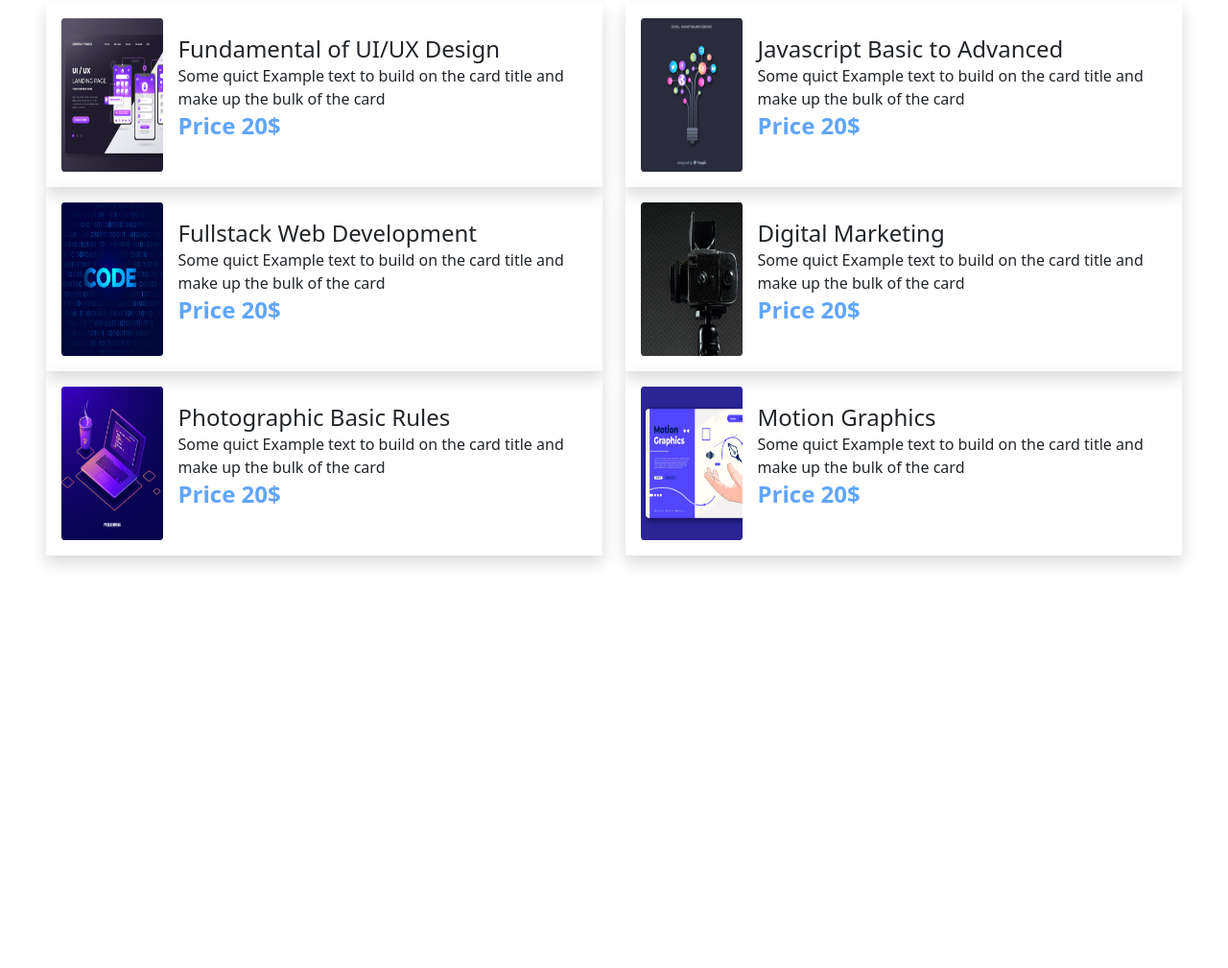
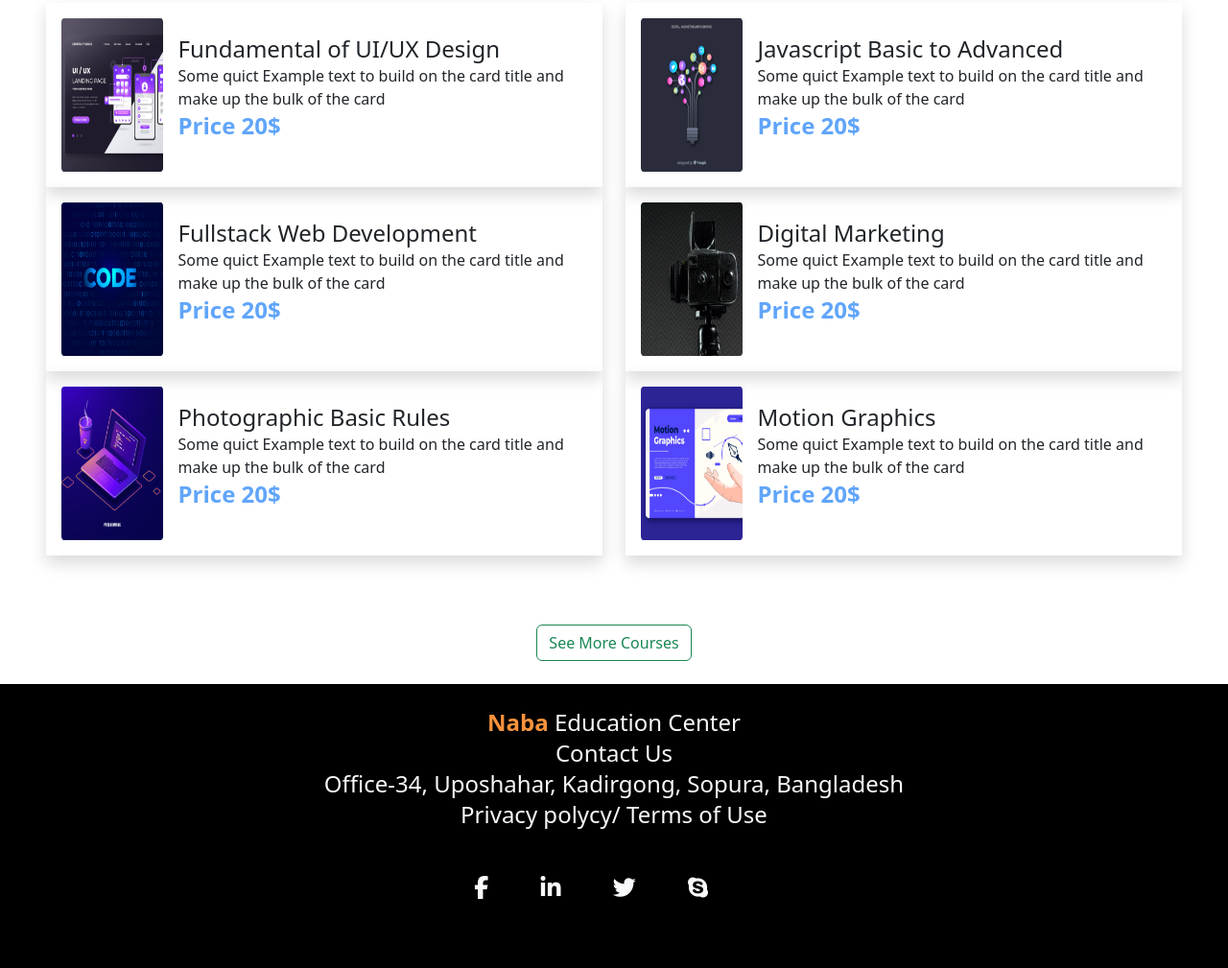
Before and after one commit to gitafjal/naba-edu-center, a plain HTML site: page index.html in a window 1280 px wide. Shown: the part 1231-2240 px from the top of the page at 96% size. Before the commit the page ends 1858 px from the top, so only its background shows below. Drawn offline with nearby package versions, Linux system fonts and the light colour scheme.

Commit message:
added footer medium stage

```diff
--- a/index.html
+++ b/index.html
@@ -8,6 +8,9 @@
     <link href="https://cdn.jsdelivr.net/npm/bootstrap@5.2.0/dist/css/bootstrap.min.css" rel="stylesheet"
         integrity="sha384-gH2yIJqKdNHPEq0n4Mqa/HGKIhSkIHeL5AyhkYV8i59U5AR6csBvApHHNl/vI1Bx" crossorigin="anonymous">
     <script src="https://cdn.tailwindcss.com"></script>
+    <script src="https://kit.fontawesome.com/7304ebd67b.js" crossorigin="anonymous"></script>
+    <script src="https://kit.fontawesome.com/7304ebd67b.js" crossorigin="anonymous"></script>
+
 </head>
 
 <body>
@@ -191,7 +194,33 @@
     </div>
 
 
+    <div class=" p-4 text-center ">
+        <button type="button" class="btn btn-outline-success"> See More Courses</button>
 
+    </div>
+
+
+
+
+    <footer class="p-4 text-center text-light bg-black">
+
+        <h1 class="text-2xl"> <span class=" font-bold text-orange-400">Naba</span> Education Center</h1>
+
+        <div class="text-2xl">
+            <ul>
+                <li><a href="">Contact Us <br> Office-34, Uposhahar, Kadirgong, Sopura, Bangladesh <br>
+                        Privacy polycy/ Terms of Use </a></li>
+            </ul>
+
+            <a href=""><i class="fa-brands fa-facebook-f"></i> </a>
+
+            <a href=""> <i class=" p-5 fa-brands fa-linkedin-in"></i></a>
+            <a href=""><i class="fa-brands fa-twitter"></i></a>
+            <a href=""> <i class=" p-5 fa-brands fa-skype"></i></a>
+        </div>
+
+
+    </footer>
 
     <script src="https://cdn.jsdelivr.net/npm/bootstrap@5.2.0/dist/js/bootstrap.bundle.min.js"
         integrity="sha384-A3rJD856KowSb7dwlZdYEkO39Gagi7vIsF0jrRAoQmDKKtQBHUuLZ9AsSv4jD4Xa"
```
